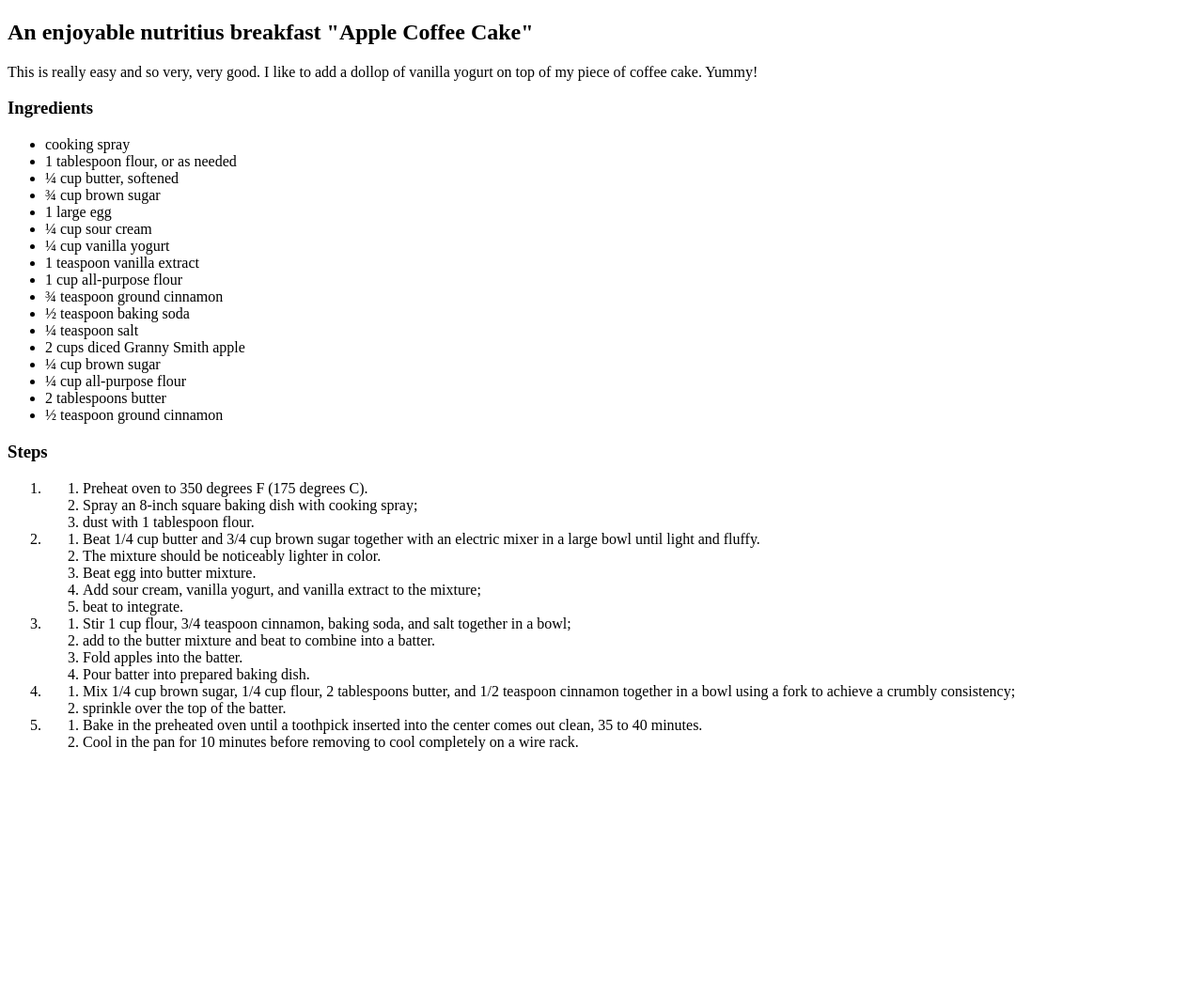
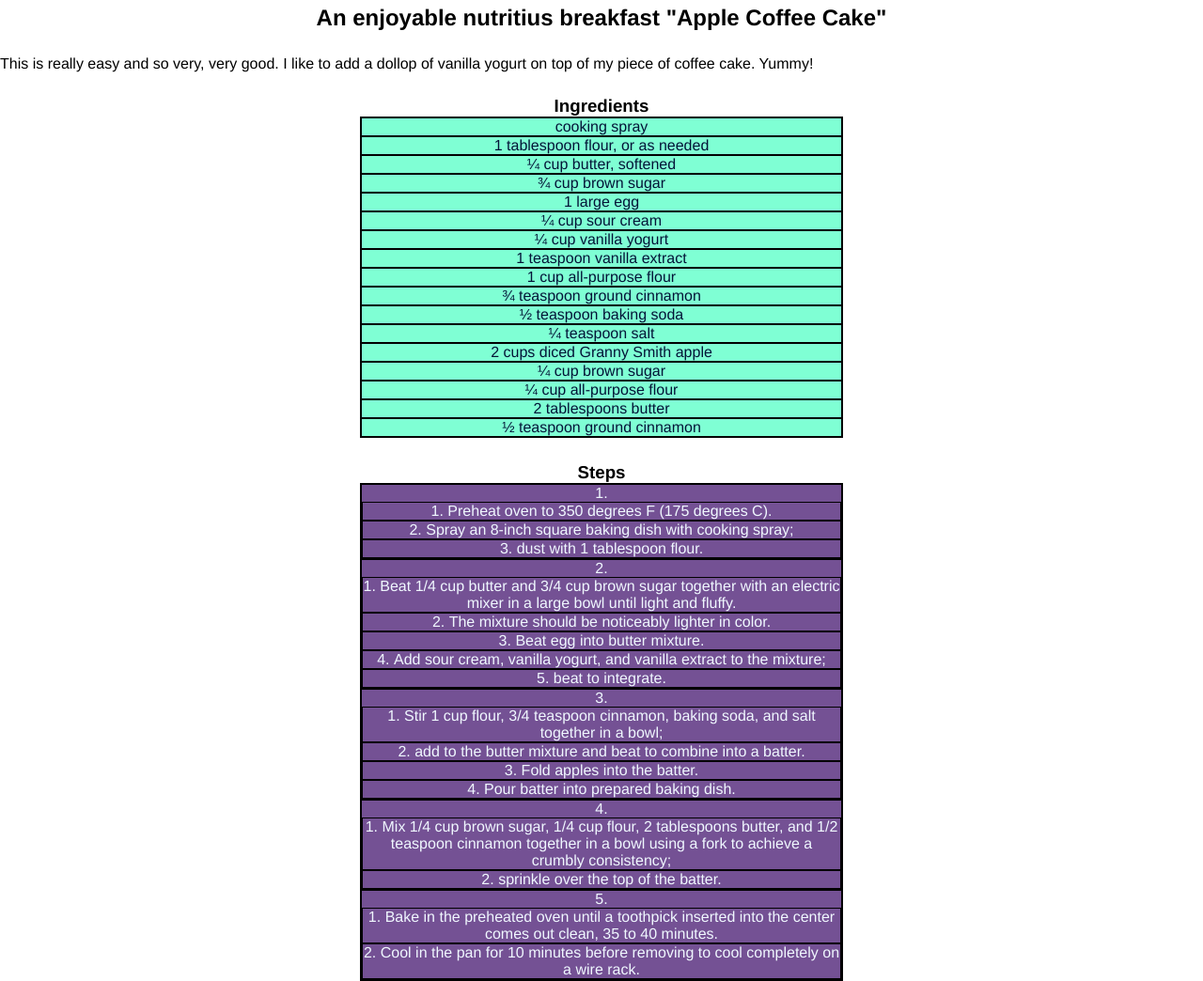
Before and after one commit to LipoStyle/odin-recipes, a plain HTML site: page recipes/appleCoffeeCake.html in a window 1280 px wide. Shown: the part 283-1327 px from the top of the page at 94% size. Before the commit the page ends 1098 px from the top, so only its background shows below. Drawn offline with Linux system fonts and the light colour scheme.

Commit message:
Adding Css
i just added some basic css on my recipe project xD

```diff
--- a/recipes/appleCoffeeCake.html
+++ b/recipes/appleCoffeeCake.html
@@ -5,17 +5,18 @@
     <meta http-equiv="X-UA-Compatible" content="IE=edge">
     <meta name="viewport" content="width=device-width, initial-scale=1.0">
     <title>Apple Coffee Cake</title>
+    <link rel="stylesheet" href="stylesheet.css">
 </head>
 <body>
     <!--The main header of the subject-->
-    <h1>Apple Coffee Cake</h1>
+    <h1 class="title">Apple Coffee Cake</h1>
     <img src="../img/appleCoffeeCake.jpeg" alt="An Apple Coffee Cake for a good breakfast" width="300px" height="200px">
     <!--A small review of the subject-->
-    <h2>An enjoyable nutritius breakfast "Apple Coffee Cake"</h2>
-    <p>This is really easy and so very, very good. I like to add a dollop of vanilla yogurt on top of my piece of coffee cake. Yummy!</p>
+    <h2 class="title">An enjoyable nutritius breakfast "Apple Coffee Cake"</h2>
+    <p class="description">This is really easy and so very, very good. I like to add a dollop of vanilla yogurt on top of my piece of coffee cake. Yummy!</p>
     <!--Ingrediens Section-->
-    <h3>Ingredients</h3>
-    <ul>
+    <h3 class="title">Ingredients</h3>
+    <ul class="ingredients">
         <li>cooking spray</li>
         <li>1 tablespoon flour, or as needed</li>
         <li>¼ cup butter, softened</li>
@@ -35,8 +36,8 @@
         <li>½ teaspoon ground cinnamon</li>
     </ul>
     <!--Instructions Section-->
-    <h3>Steps</h3>
-    <ol>
+    <h3 class="title">Steps</h3>
+    <ol class="instructions">
         <li>
             <ol>
                 <li>Preheat oven to 350 degrees F (175 degrees C).</li>
--- /dev/null
+++ b/recipes/stylesheet.css
@@ -0,0 +1,44 @@
+* {
+  margin: 0;
+  padding: 0;
+  font-family: Helvetica, sans-serif;
+}
+.title {
+  text-align: center;
+}
+img,
+.ingredients,
+.instructions {
+  display: block;
+  width: 40%;
+}
+.description,
+img {
+  margin-left: auto;
+  margin-right: auto;
+  margin-top: 2%;
+  margin-bottom: 2%;
+}
+.ingredients {
+  border: 1px solid black;
+  list-style: none;
+  text-align: center;
+  background-color: aquamarine;
+  color: rgb(4, 20, 56);
+  margin-left: auto;
+  margin-right: auto;
+  margin-bottom: 2%;
+}
+.ingredients li,
+.instructions li {
+  border: 1px solid black;
+}
+.instructions {
+  border: 1px solid black;
+  list-style-position: inside;
+  text-align: center;
+  background-color: rgb(116, 81, 148);
+  color: aliceblue;
+  margin-left: auto;
+  margin-right: auto;
+}
--- /dev/null
+++ b/stylesheet.css
@@ -0,0 +1,26 @@
+* {
+  margin: 0;
+  padding: 0;
+  font-family: Helvetica, sans-serif;
+}
+h1 {
+  text-align: center;
+  font-size: 46px;
+}
+ul {
+  list-style: none;
+  margin-left: auto;
+  margin-right: auto;
+  width: 90%;
+  text-align: center;
+  border: 1px solid rgb(83, 31, 31);
+  background-color: rgb(83, 31, 31);
+}
+li {
+  border: 1px solid rgb(22, 21, 21);
+  font-size: 24px;
+}
+a {
+  color: aliceblue;
+  text-decoration: none;
+}
```
Also changed, not shown: index.html (+1 -0 lines), recipes/muesli.html (+8 -7 lines), recipes/quinoaPorridge.html (+8 -7 lines).
